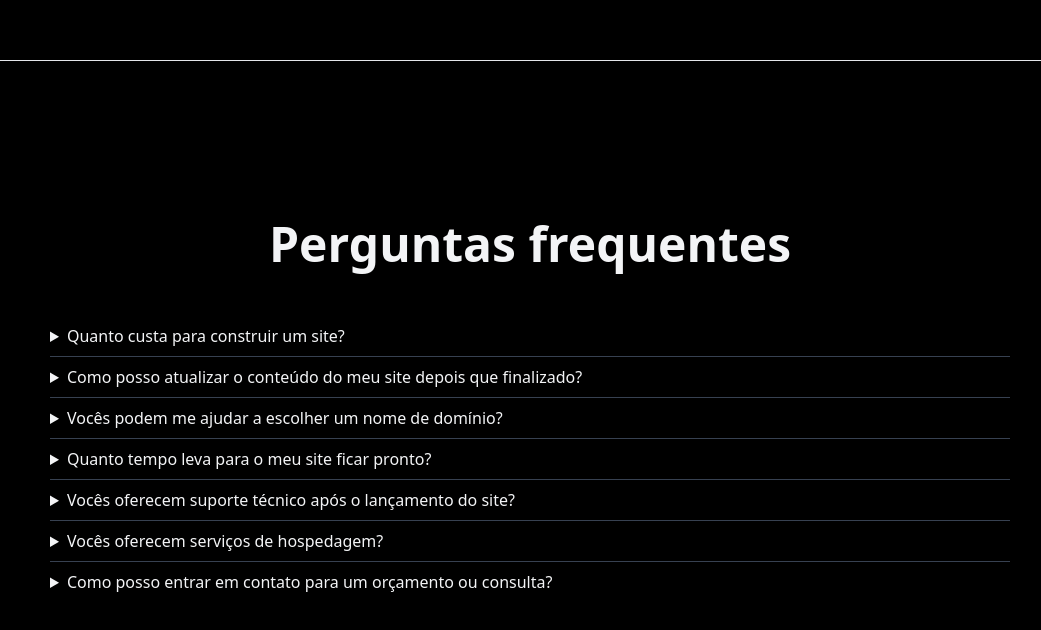
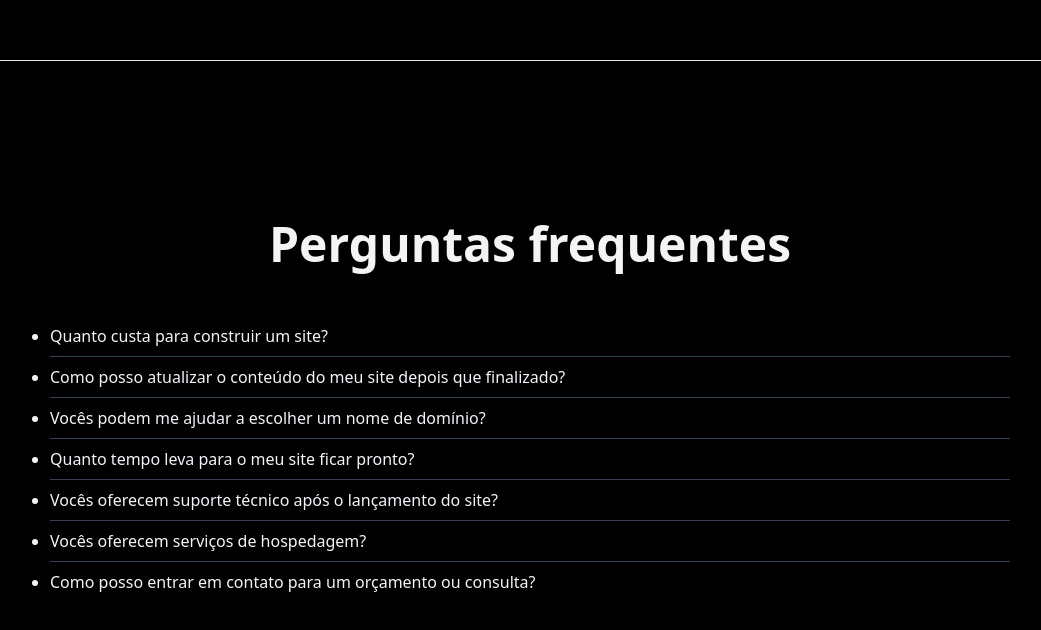
Before and after one commit to davikomura/mdk-studio-landing-page, a React (Vite) app: page /FAQ in a window 1280 px wide. Shown: the part 3333-3963 px from the top of the page, without its empty margins (110-1151 px from the left). Built offline with nearby package versions, Linux system fonts and the light colour scheme.

Commit message:
faq só abre uma pergunta por vez agora

```diff
--- a/src/components/sessions/Faq.jsx
+++ b/src/components/sessions/Faq.jsx
@@ -1,64 +1,77 @@
-import React from 'react'
+import React, { useState } from 'react';
 import fundo from '../../assets/fundosobre.png';
 
 const Faq = () => {
+  // Estado para armazenar o índice do item aberto
+  const [openIndex, setOpenIndex] = useState(null);
+
+  // Função para lidar com o clique em um item
+  const handleClick = (index) => {
+    setOpenIndex(openIndex === index ? null : index);
+  };
+
+  // Dados das perguntas frequentes
+  const faqs = [
+    {
+      question: 'Quanto custa para construir um site?',
+      answer: 'O custo depende de vários fatores, incluindo a complexidade do projeto, o número de páginas, e as funcionalidades específicas necessárias. Oferecemos orçamentos personalizados baseados nas suas necessidades e requisitos.',
+    },
+    {
+      question: 'Como posso atualizar o conteúdo do meu site depois que finalizado?',
+      answer: 'Fornecemos treinamento básico para que você possa gerenciar e modificar textos, imagens e outros elementos do site. Se preferir, também podemos realizar atualizações para você, conforme necessário.',
+    },
+    {
+      question: 'Vocês podem me ajudar a escolher um nome de domínio?',
+      answer: 'Sim, podemos ajudar você a escolher um nome de domínio. Vamos considerar fatores como a relevância para o seu negócio, facilidade de lembrar, e disponibilidade. Oferecemos orientações e sugestões para encontrar um nome que se encaixe bem com a identidade da sua marca e esteja disponível para registro.',
+    },
+    {
+      question: 'Quanto tempo leva para o meu site ficar pronto?',
+      answer: 'O prazo pode variar dependendo da complexidade do projeto, mas geralmente, o desenvolvimento de um site simples leva entre 2 a 3 semanas. Projetos mais complexos, como aplicações web ou sites com funcionalidades avançadas, podem levar mais tempo.',
+    },
+    {
+      question: 'Vocês oferecem suporte técnico após o lançamento do site?',
+      answer: 'Sim, oferecemos suporte técnico após o lançamento do site. Isso inclui correção de problemas, atualizações de segurança, ajustes necessários e orientação sobre como gerenciar o conteúdo. Estamos aqui para garantir que seu site continue funcionando bem e atender às suas necessidades.',
+    },
+    {
+      question: 'Vocês oferecem serviços de hospedagem?',
+      answer: 'Oferecemos recomendações para serviços de hospedagem e podemos ajudar a configurar o ambiente de hospedagem, mas não fornecemos serviços de hospedagem diretamente.',
+    },
+    {
+      question: 'Como posso entrar em contato para um orçamento ou consulta?',
+      answer: 'Você pode entrar em contato conosco através do formulário de contato em nosso site, por e-mail, ou telefonicamente. Estamos à disposição para discutir suas necessidades e fornecer um orçamento personalizado.',
+    },
+  ];
+
   return (
     <>
       <div id="FAQ" className="bg-black inset-0 bg-cover object-cover relative object-center bg-center h-screen">
         <div className="relative z-10">
-          <section class="text-gray-100 py-32 min-h-screen">
-            <div class="container flex flex-col justify-center p-4 mx-auto md:p-8">
-              <h2 class="mb-12 text-4xl font-bold leadi text-center sm:text-5xl">Perguntas frequentes</h2>
-              <div class="flex flex-col divide-y sm:px-8 lg:px-12 xl:px-32 divide-gray-700">
-                <details>
-                  <summary class="py-2 outline-none cursor-pointer focus:underline">Quanto custa para construir um site?</summary>
-                  <div class="px-4 pb-4">
-                    <p>O custo depende de vários fatores, incluindo a complexidade do projeto, o número de páginas, e as funcionalidades específicas necessárias. Oferecemos orçamentos personalizados baseados nas suas necessidades e requisitos.</p>
+          <section className="text-gray-100 py-32 min-h-screen">
+            <div className="container flex flex-col justify-center p-4 mx-auto md:p-8">
+              <h2 className="mb-12 text-4xl font-bold leadi text-center sm:text-5xl">Perguntas frequentes</h2>
+              <div className="flex flex-col divide-y sm:px-8 lg:px-12 xl:px-32 divide-gray-700">
+                {faqs.map((faq, index) => (
+                  <div key={index}>
+                    <summary
+                      className="py-2 outline-none cursor-pointer focus:underline"
+                      onClick={() => handleClick(index)}
+                    >
+                      {faq.question}
+                    </summary>
+                    {openIndex === index && (
+                      <div className="px-4 pb-4">
+                        <p>{faq.answer}</p>
+                      </div>
+                    )}
                   </div>
-                </details>
-                <details>
-                  <summary class="py-2 outline-none cursor-pointer focus:underline">Como posso atualizar o conteúdo do meu site depois que finalizado?</summary>
-                  <div class="px-4 pb-4">
-                    <p>Fornecemos treinamento básico para que você possa gerenciar e modificar textos, imagens e outros elementos do site. Se preferir, também podemos realizar atualizações para você, conforme necessário.</p>
-                  </div>
-                </details>
-                <details>
-                  <summary class="py-2 outline-none cursor-pointer focus:underline">Vocês podem me ajudar a escolher um nome de domínio?</summary>
-                  <div class="px-4 pb-4">
-                    <p>Sim, podemos ajudar você a escolher um nome de domínio. Vamos considerar fatores como a relevância para o seu negócio, facilidade de lembrar, e disponibilidade. Oferecemos orientações e sugestões para encontrar um nome que se encaixe bem com a identidade da sua marca e esteja disponível para registro.</p>
-                  </div>
-                </details>
-                <details>
-                  <summary class="py-2 outline-none cursor-pointer focus:underline">Quanto tempo leva para o meu site ficar pronto?</summary>
-                  <div class="px-4 pb-4">
-                    <p>O prazo pode variar dependendo da complexidade do projeto, mas geralmente, o desenvolvimento de um site simples leva entre 2 a 3 semanas. Projetos mais complexos, como aplicações web ou sites com funcionalidades avançadas, podem levar mais tempo.</p>
-                  </div>
-                </details>
-                <details>
-                  <summary class="py-2 outline-none cursor-pointer focus:underline">Vocês oferecem suporte técnico após o lançamento do site?</summary>
-                  <div class="px-4 pb-4">
-                    <p>Sim, oferecemos suporte técnico após o lançamento do site. Isso inclui correção de problemas, atualizações de segurança, ajustes necessários e orientação sobre como gerenciar o conteúdo. Estamos aqui para garantir que seu site continue funcionando bem e atender às suas necessidades.</p>
-                  </div>
-                </details>
-                <details>
-                  <summary class="py-2 outline-none cursor-pointer focus:underline"> Vocês oferecem serviços de hospedagem?</summary>
-                  <div class="px-4 pb-4">
-                    <p>Oferecemos recomendações para serviços de hospedagem e podemos ajudar a configurar o ambiente de hospedagem, mas não fornecemos serviços de hospedagem diretamente.</p>
-                  </div>
-                </details>
-                <details>
-                  <summary class="py-2 outline-none cursor-pointer focus:underline">Como posso entrar em contato para um orçamento ou consulta?</summary>
-                  <div class="px-4 pb-4">
-                    <p>Você pode entrar em contato conosco através do formulário de contato em nosso site, por e-mail, ou telefonicamente. Estamos à disposição para discutir suas necessidades e fornecer um orçamento personalizado.</p>
-                  </div>
-                </details>
+                ))}
               </div>
             </div>
           </section>
         </div>
       </div>
     </>
-  )
-}
+  );
+};
 
-export default Faq
+export default Faq;
--- a/tailwind.config.js
+++ b/tailwind.config.js
@@ -11,7 +11,7 @@ export default {
         'color-plan': '#2E403C',
       },
       backgroundImage: {
-        'fundo': "linear-gradient(to left, #202626 , #232E36, #004F4F)",
+        'fundo': "#000000",
         'textura-marmore' : "url('./src/assets/marmore.png')"
       },
     },
```
